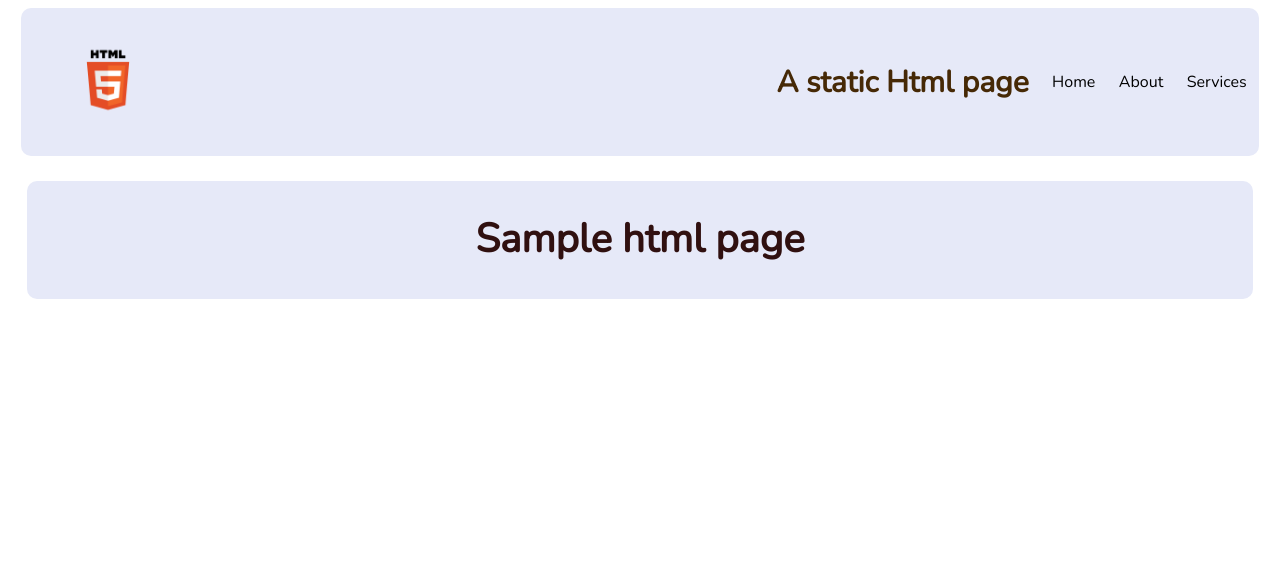
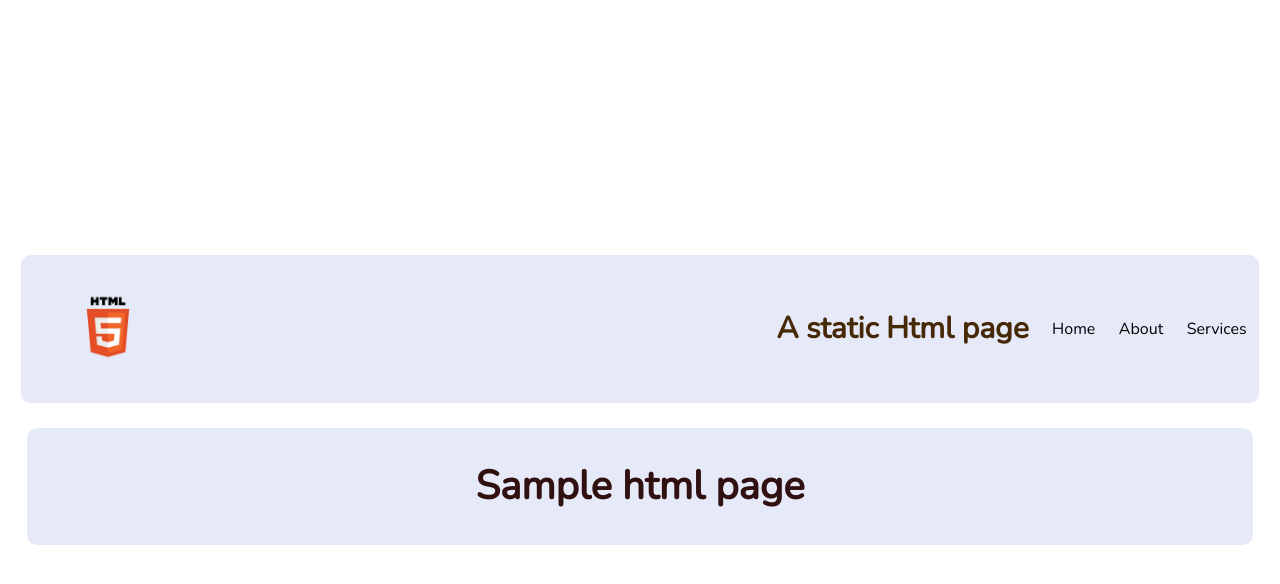
Before and after one commit to GowthamSivasubramaniam/HTML-and-CSS, a plain HTML site: page Task1/index.html in a window 1280 px wide. Drawn offline with nearby package versions, Linux system fonts and the light colour scheme.

Commit message:
completed Task1

```diff
--- a/Task1/style.css
+++ b/Task1/style.css
@@ -3,6 +3,7 @@
 body
 {
     justify-items: center;
+    align-content: center;
 }
 
 .navitems
```
